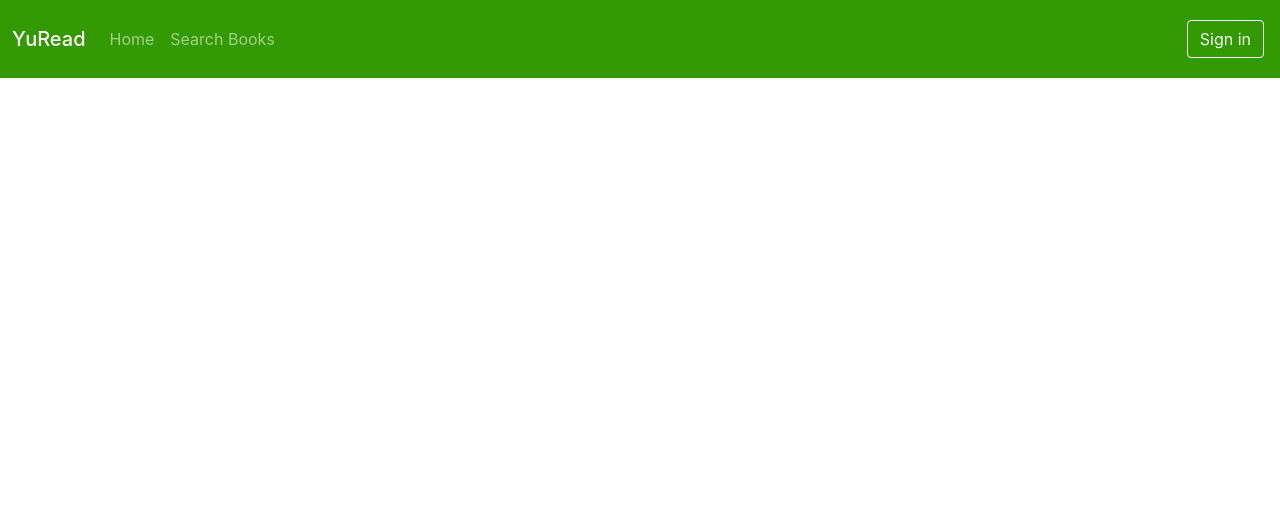
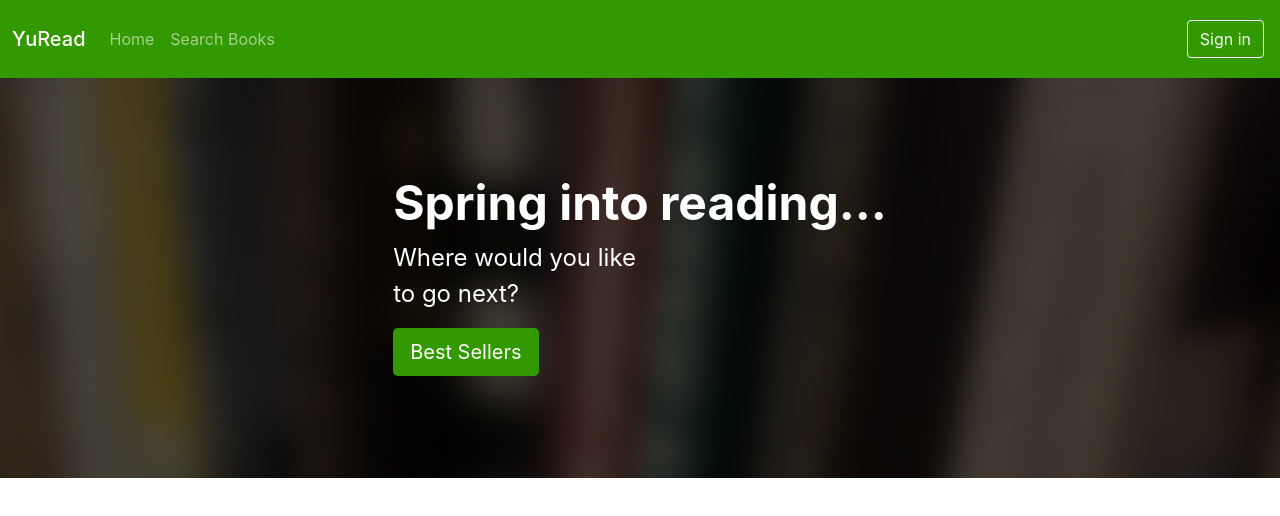
Before and after one commit to Yurasevv/library-web-app, a React (Create React App) app in the folder frontend/library-app/: page / in a window 1280 px wide. Shown: the top 516 px of the page. Built offline with nearby package versions, Linux system fonts and the light colour scheme.

Commit message:
Add Top Books component

```diff
--- a/frontend/library-app/src/App.tsx
+++ b/frontend/library-app/src/App.tsx
@@ -1,10 +1,14 @@
 import React from 'react';
 import './App.css';
 import {Navbar} from "./layouts/navbarAndFooter/Navbar";
+import {ExploreTopBooks} from "./layouts/homepage/ExploreTopBooks";
 
 function App() {
   return (
-      <Navbar/>
+      <div>
+        <Navbar/>
+        <ExploreTopBooks/>
+      </div>
   );
 }
 
--- /dev/null
+++ b/frontend/library-app/src/layouts/homepage/ExploreTopBooks.tsx
@@ -0,0 +1,15 @@
+export const ExploreTopBooks = () => {
+    return(
+        <div className='p-5 mb-4 bg-dark header'>
+            <div className='container-fluid py-5 text-white
+                d-flex justify-content-center align-items-center'>
+                <div>
+                    <h1 className='display-5 fw-bold'>Spring into reading...</h1>
+                    <p className='col-md-8 fs-4'>Where would you like<br/> to go next?</p>
+                    <a type='button' className='btn main-color btn-lg text-white' href='#'>
+                        Best Sellers</a>
+                </div>
+            </div>
+        </div>
+    )
+}
```
